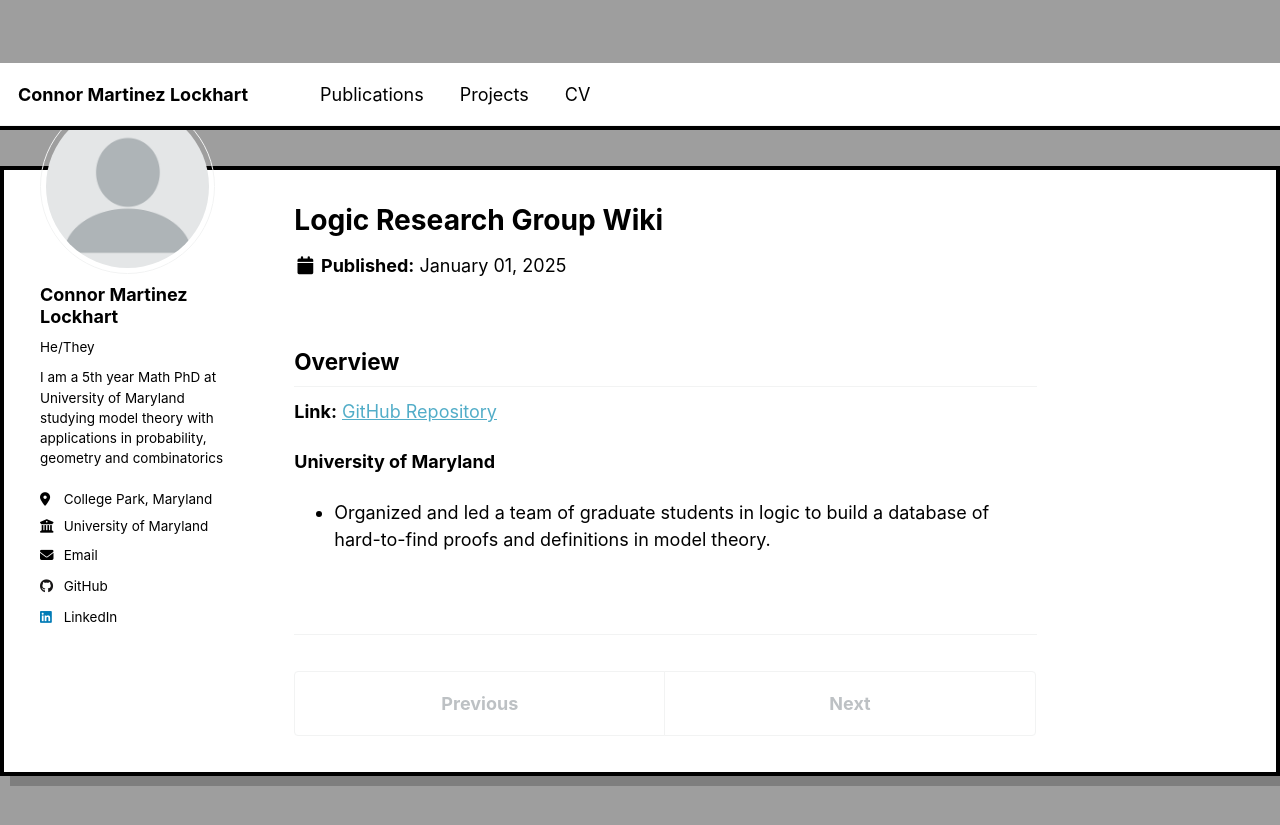
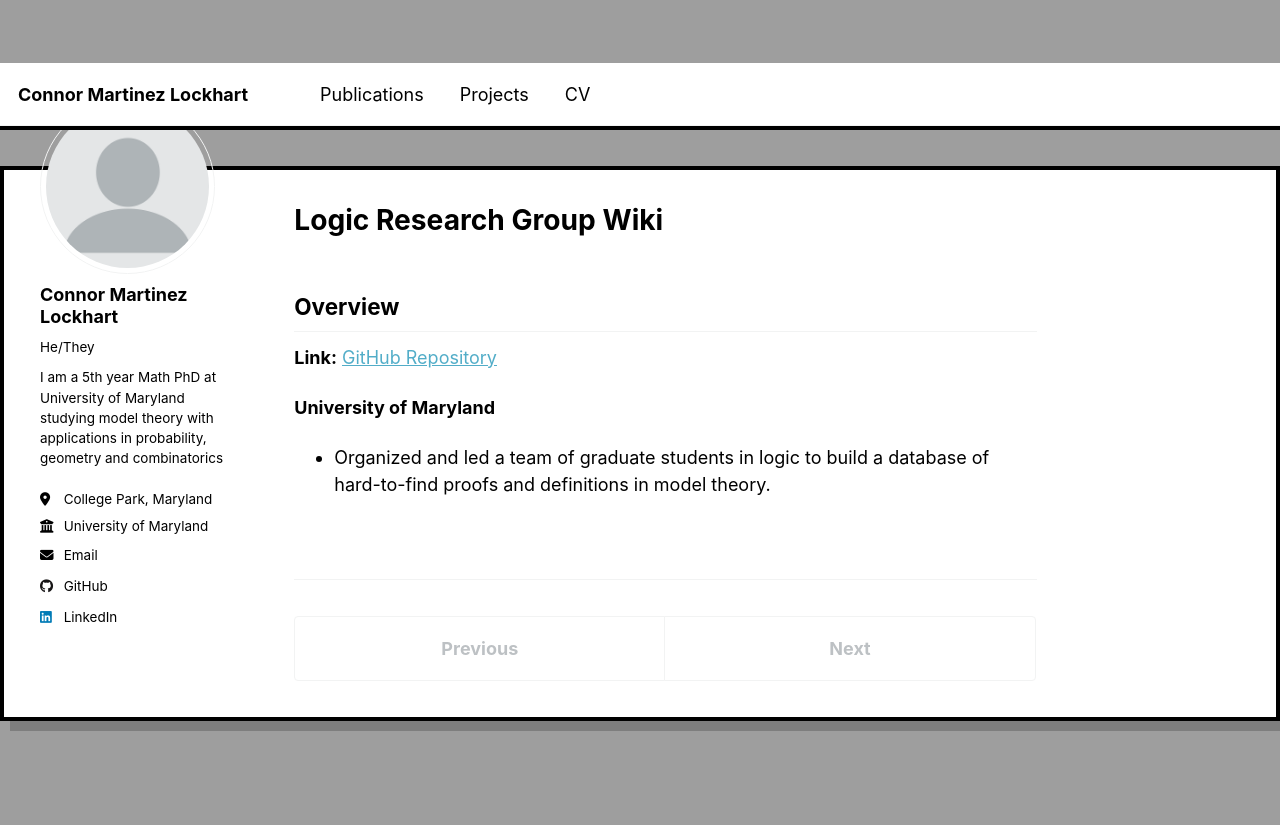
Before and after one commit to Conair94/conair94.github.io, a Jekyll site: the page built from _portfolio/model-theory-wiki.md, in a window 1280 px wide and 974 px high. Shown: the top 825 px of the window. Built offline with Jekyll 4.4.1, drawn with Linux system fonts in a browser that asks for light colours.

Commit message:
Hide publication and modification dates for portfolio items in single layout

```diff
--- a/_layouts/single.html
+++ b/_layouts/single.html
@@ -30,7 +30,7 @@ layout: default
           {% if page.read_time %}
             <p class="page__meta"><i class="fa fa-clock" aria-hidden="true"></i> {% include read-time.html %}</p>
           {% endif %}
-        {% if page.modified %}
+        {% if page.modified and page.collection != 'portfolio' %}
           <p class="page__date"><strong><i class="fa fa-fw fa-calendar" aria-hidden="true"></i> {{ site.data.ui-text[site.locale].date_label | default: "Published:" }}</strong> <time datetime="{{ page.modified | date: "%Y-%m-%d" }}">{{ page.modified | date: "%B %d, %Y" }}</time></p>
         {% endif %}
 
@@ -38,7 +38,7 @@ layout: default
           <p> {{ page.type }}, <i>{{ page.venue }}</i>, {{ page.date | default: "1900-01-01" | date: "%Y" }} </p>
         {% elsif page.venue and page.date %}
           <p>Published in <i>{{ page.venue }}</i>, {{ page.date | default: "1900-01-01" | date: "%Y" }} </p>
-        {% elsif page.date %}
+        {% elsif page.date and page.collection != 'portfolio' %}
           <p class="page__date"><strong><i class="fa fa-fw fa-calendar" aria-hidden="true"></i> {{ site.data.ui-text[site.locale].date_label | default: "Published:" }}</strong> <time datetime="{{ page.date | date_to_xmlschema }}">{{ page.date | default: "1900-01-01" | date: "%B %d, %Y" }}</time></p>
         {% endif %}
         </header>
```
